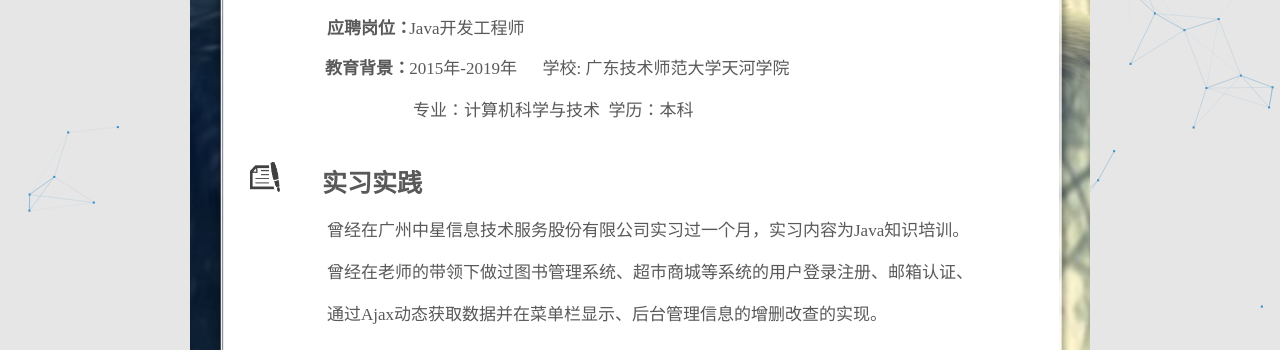
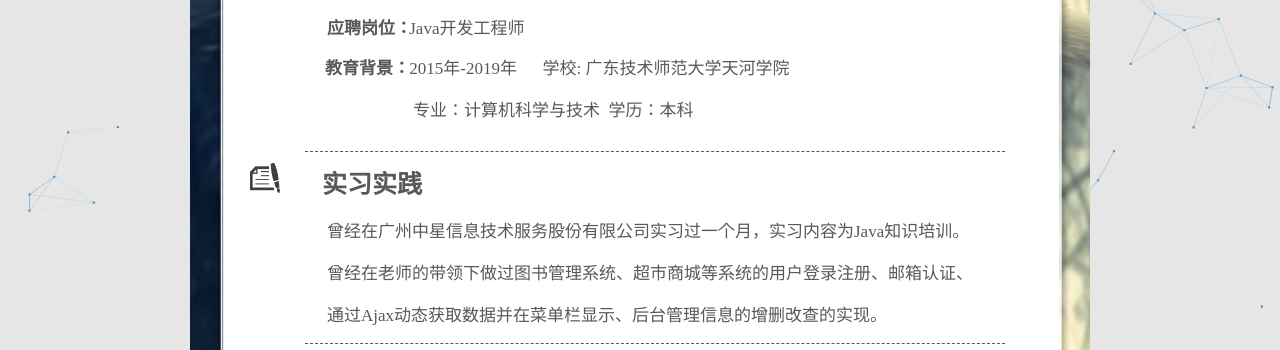
Before and after one commit to TheMysteryOfHackers/themysteryofhackers.github.io, a plain HTML site: page index.html in a window 1280 px wide. Shown: the part 392-742 px from the top of the page. Drawn offline with Linux system fonts and the light colour scheme.

Commit message:
修改了一下hr的样式
修改了一下hr的样式

```diff
--- a/css/index.css
+++ b/css/index.css
@@ -13,7 +13,7 @@ hr {
 	margin-right: 85px;
 	height: 1px;
 	border: none;
-	/* border-top: 1px dashed #595959; */
+	border-top: 1px dashed #595959;
 }
 /*
 	清除浮动
```
